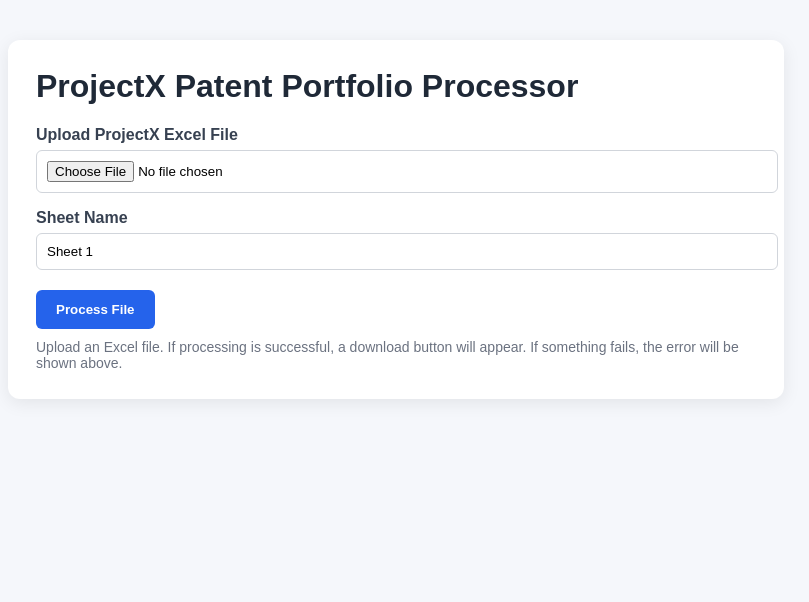
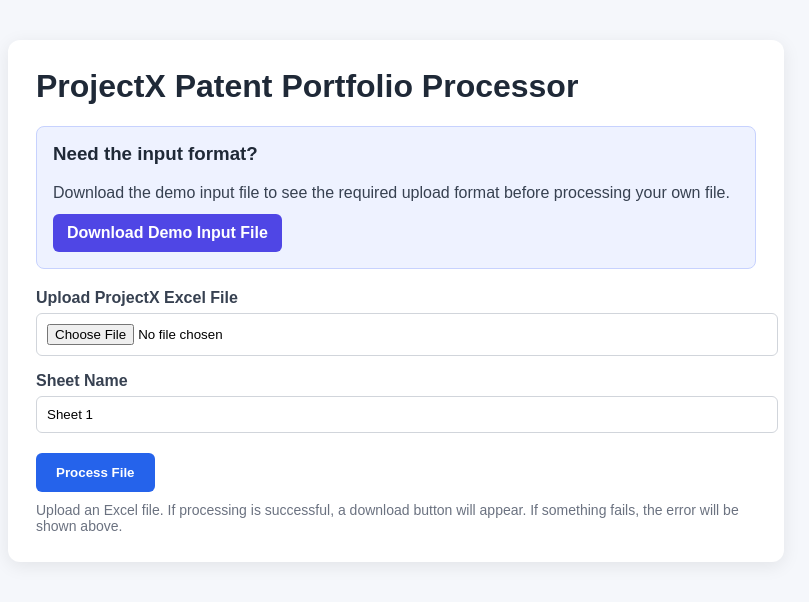
Before and after one commit to pallabghoshgreyb/ProjectX-File-Automation, a Flask app: page / in a window 1280 px wide. Shown: the top 602 px of the page, without its empty margins (244-1053 px from the left). Run offline with Flask 3, Linux system fonts and the light colour scheme.

Commit message:
demo file add

```diff
--- a/main.py
+++ b/main.py
@@ -8,6 +8,7 @@ from flask import Flask, request, render_template, send_file, url_for
 from werkzeug.utils import secure_filename
 
 from process_data import process_portfolio
+
 
 
 # ---------------------------------------------------------------------------
@@ -166,6 +167,21 @@ def file_too_large(error):
 # ---------------------------------------------------------------------------
 # Local run
 # ---------------------------------------------------------------------------
+@app.route("/download-demo", methods=["GET"])
+def download_demo_file():
+    demo_path = BASE_DIR / "static" / "demo" / "ProjectX_raw_input_demo_for_upload.xlsx"
+
+    if not demo_path.exists():
+        return render_home(
+            error="Demo input file is not available on the server."
+        )
+
+    return send_file(
+        demo_path,
+        as_attachment=True,
+        download_name="ProjectX_raw_input_demo_for_upload.xlsx",
+        mimetype="application/vnd.openxmlformats-officedocument.spreadsheetml.sheet",
+    )
 
 if __name__ == "__main__":
     app.run(host="127.0.0.1", port=5000, debug=True, use_reloader=False)
--- a/templates/index.html
+++ b/templates/index.html
@@ -1,284 +1,186 @@
-
 <!DOCTYPE html>
-
 <html lang="en">
-
 <head>
-
     <meta charset="UTF-8">
-
     <title>ProjectX Patent Portfolio Processor</title>
-
     <style>
-
         body {
-
             font-family: Arial, sans-serif;
-
             background: #f5f7fb;
-
             margin: 0;
-
             padding: 40px;
-
         }
 
-
-
         .container {
-
             max-width: 720px;
-
             margin: auto;
-
             background: #ffffff;
-
             padding: 28px;
-
             border-radius: 12px;
-
             box-shadow: 0 4px 18px rgba(0, 0, 0, 0.08);
-
         }
 
-
-
         h1 {
-
             margin-top: 0;
-
             color: #1f2937;
-
         }
 
-
+        h3 {
+            margin-top: 0;
+            color: #1f2937;
+        }
 
         label {
-
             display: block;
-
             margin-top: 16px;
-
             font-weight: bold;
-
             color: #374151;
-
         }
 
-
-
         input[type="file"],
-
         input[type="text"] {
-
             width: 100%;
-
             padding: 10px;
-
             margin-top: 6px;
-
             border: 1px solid #d1d5db;
-
             border-radius: 6px;
-
         }
 
-
-
         button {
-
             margin-top: 20px;
-
             padding: 12px 20px;
-
             background: #2563eb;
-
             color: white;
-
             border: none;
-
             border-radius: 6px;
-
             cursor: pointer;
-
             font-weight: bold;
-
         }
 
-
-
         button:hover {
-
             background: #1d4ed8;
-
         }
 
-
-
         .message {
-
             margin-bottom: 18px;
-
             padding: 14px 16px;
-
             border-radius: 6px;
-
             font-weight: bold;
-
         }
 
-
-
         .success {
-
             background: #dcfce7;
-
             color: #166534;
-
             border: 1px solid #86efac;
-
         }
 
-
-
         .error {
-
             background: #fee2e2;
-
             color: #991b1b;
-
             border: 1px solid #fca5a5;
-
             white-space: pre-wrap;
-
         }
 
+        .demo-box {
+            background: #eef2ff;
+            border: 1px solid #c7d2fe;
+            padding: 16px;
+            border-radius: 8px;
+            margin-bottom: 20px;
+        }
 
+        .demo-box p {
+            margin-bottom: 12px;
+            color: #374151;
+        }
+
+        .demo-link {
+            display: inline-block;
+            padding: 10px 14px;
+            background: #4f46e5;
+            color: white;
+            text-decoration: none;
+            border-radius: 6px;
+            font-weight: bold;
+        }
+
+        .demo-link:hover {
+            background: #4338ca;
+        }
 
         .download-box {
-
             margin-top: 18px;
-
+            margin-bottom: 18px;
         }
 
-
-
         .download-link {
-
             display: inline-block;
-
             padding: 12px 18px;
-
             background: #16a34a;
-
             color: white;
-
             text-decoration: none;
-
             border-radius: 6px;
-
             font-weight: bold;
-
         }
 
-
-
         .download-link:hover {
-
             background: #15803d;
-
         }
 
-
-
         .hint {
-
             margin-top: 10px;
-
             color: #6b7280;
-
             font-size: 14px;
-
         }
-
     </style>
-
 </head>
 
 <body>
-
 <div class="container">
-
     <h1>ProjectX Patent Portfolio Processor</h1>
 
-
-
     {% if success %}
-
         <div class="message success">
-
             {{ success }}
-
         </div>
-
     {% endif %}
 
-
-
     {% if error %}
-
         <div class="message error">
-
             Error: {{ error }}
-
         </div>
-
     {% endif %}
 
-
-
     {% if download_url %}
-
         <div class="download-box">
-
             <a class="download-link" href="{{ download_url }}">Download Processed File</a>
-
         </div>
-
     {% endif %}
 
-
+    <div class="demo-box">
+        <h3>Need the input format?</h3>
+        <p>
+            Download the demo input file to see the required upload format before processing your own file.
+        </p>
+        <a class="demo-link" href="/download-demo">
+            Download Demo Input File
+        </a>
+    </div>
 
     <form action="/upload" method="post" enctype="multipart/form-data">
-
         <label for="file">Upload ProjectX Excel File</label>
-
         <input type="file" id="file" name="file" accept=".xls,.xlsx" required>
 
-
-
         <label for="sheet_name">Sheet Name</label>
-
         <input type="text" id="sheet_name" name="sheet_name" value="Sheet 1">
 
-
-
         <button type="submit">Process File</button>
-
     </form>
 
-
-
     <div class="hint">
-
         Upload an Excel file. If processing is successful, a download button will appear.
-
         If something fails, the error will be shown above.
-
     </div>
-
 </div>
-
 </body>
-
 </html>
```
